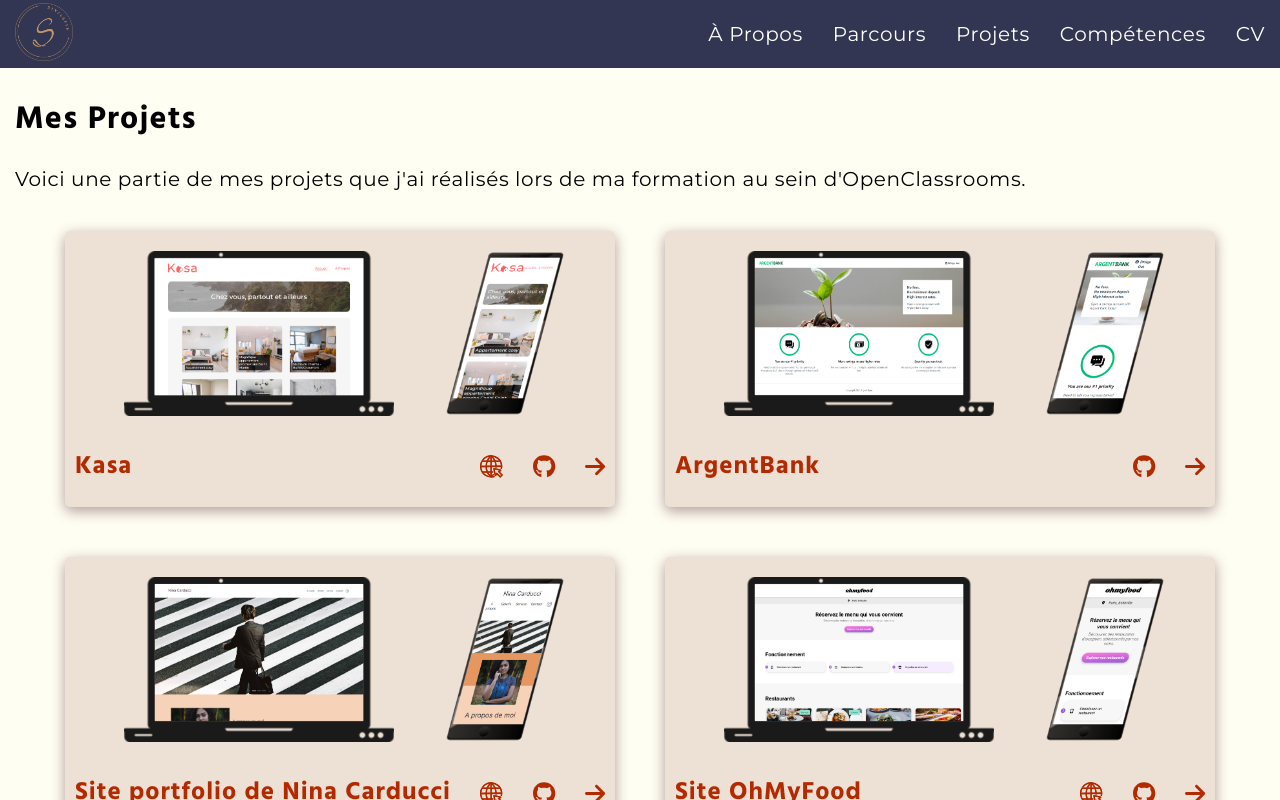
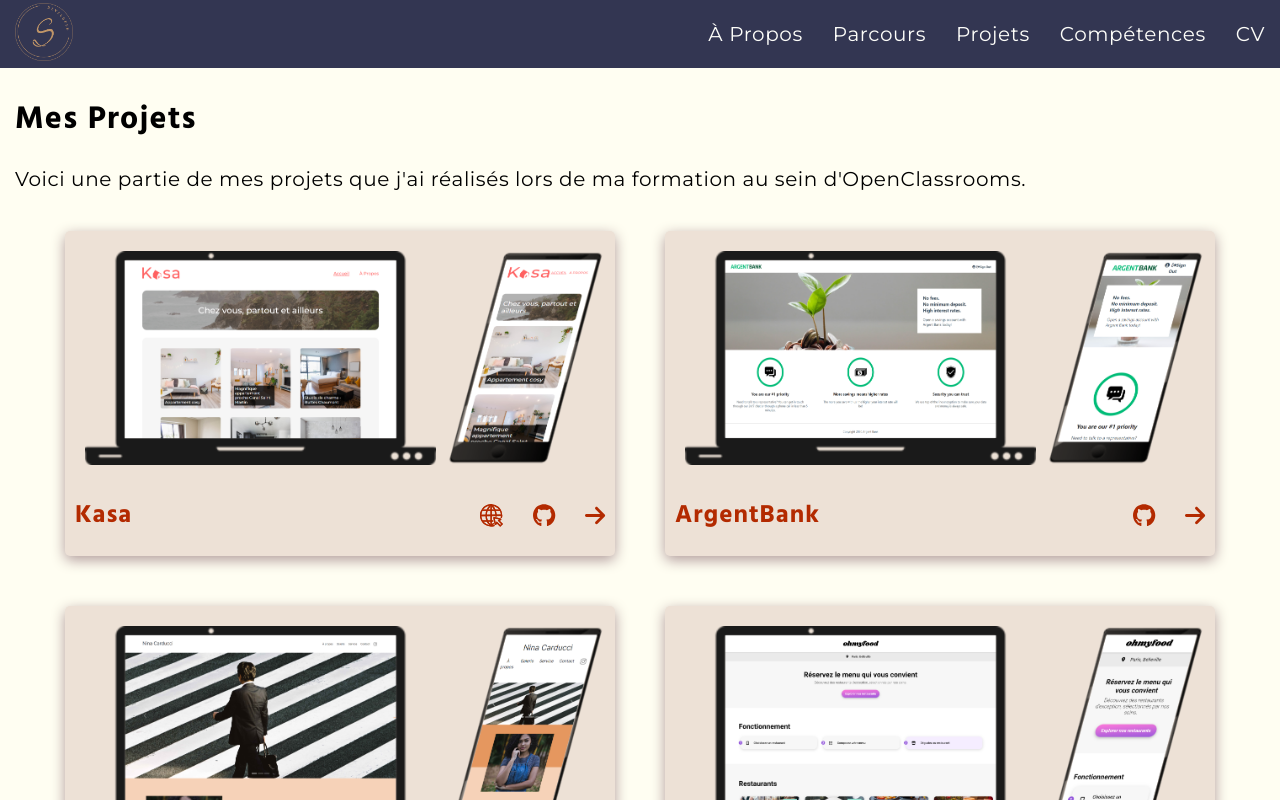
Before and after one commit to Christellaa/portfolio, a React (Create React App) app: page /projects in a window 1280 px wide. Shown: the top 800 px of the page. Built offline with nearby package versions, Linux system fonts and the light colour scheme.

Commit message:
Enlarge images when screen width is >=679

```diff
--- a/src/App.css
+++ b/src/App.css
@@ -42,6 +42,10 @@
     grid-template-columns: repeat(auto-fit, minmax(441px, 1fr));
   }
 
+  .imgContainer img {
+    height: 214px;
+    width: auto;
+  }
 }
 
 h1,
```
